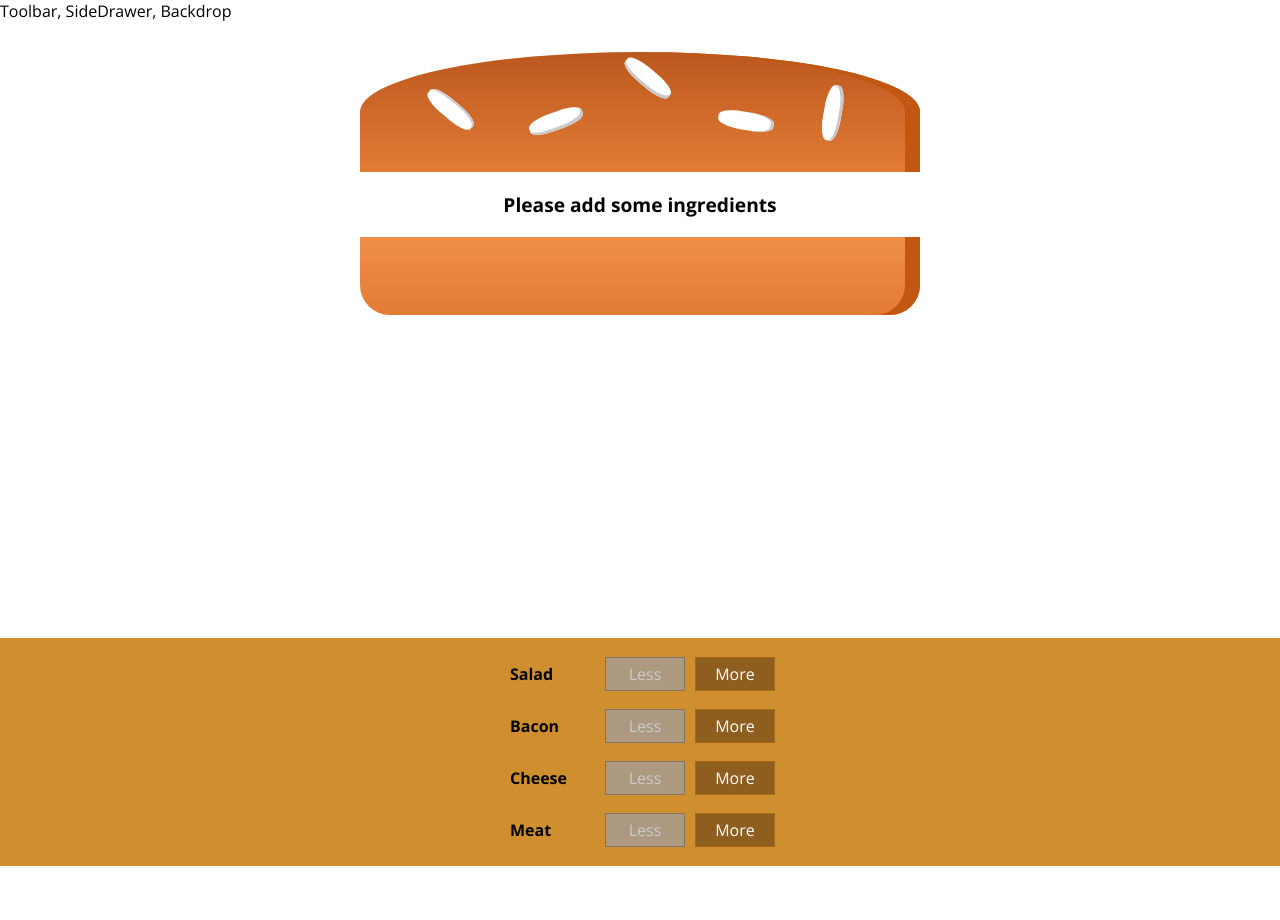
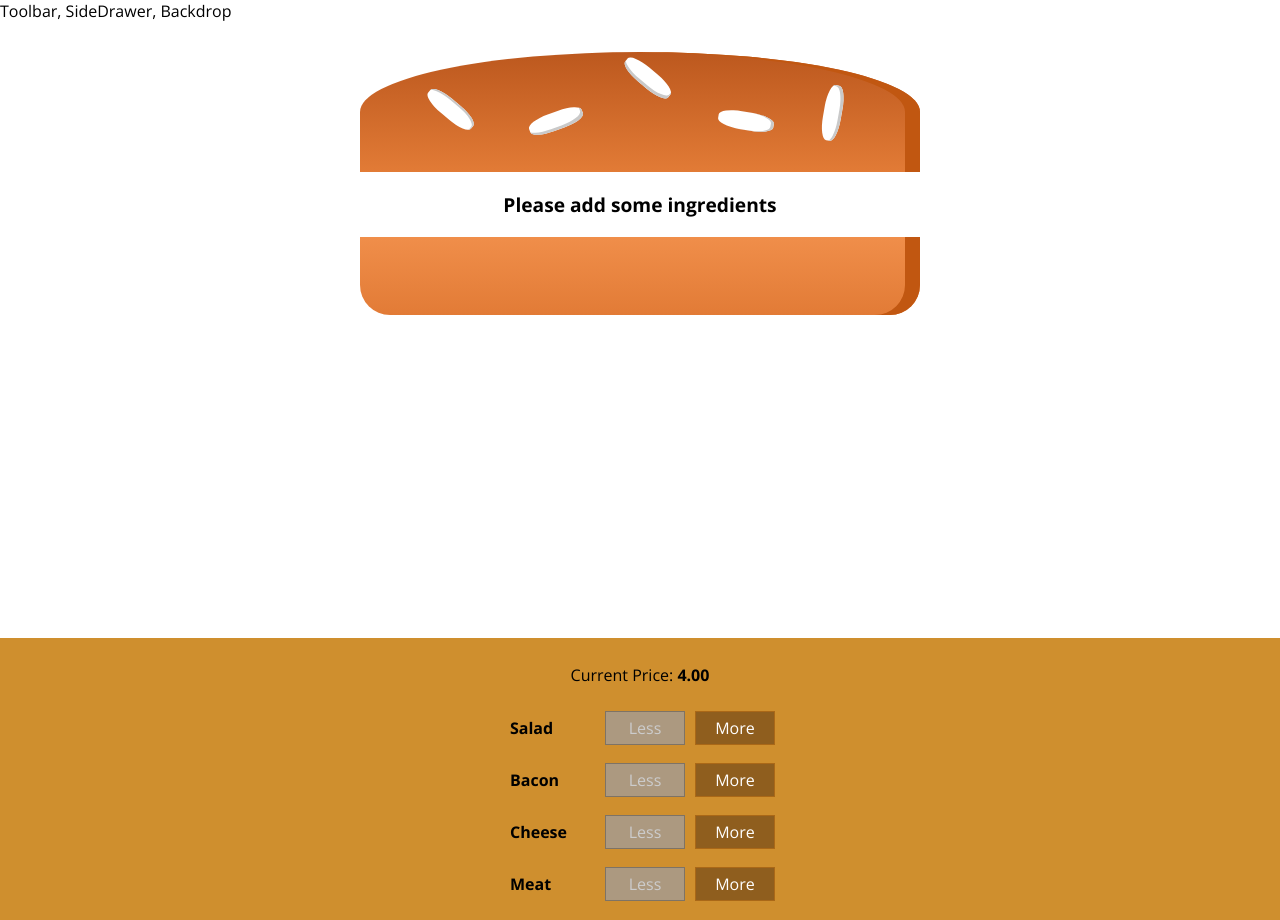
Before and after one commit to nestor-arguello/the-burger-builder, a React app: page / in a window 1280 px wide. Before the commit the page ends 866 px from the top, so only its background shows below. Built offline with nearby package versions, Linux system fonts and the light colour scheme.

Commit message:
display and update the burger price

```diff
--- a/src/components/Burger/BuildControls/BuildControls.js
+++ b/src/components/Burger/BuildControls/BuildControls.js
@@ -23,10 +23,13 @@
 const buildControls = ({
   ingredientAdded,
   ingredientRemoved,
-  disabled
+  disabled,
+  price
 }) => {
-  return (
-    <BuildControls>
+  return <BuildControls>
+      <p>
+        Current Price: <strong>{price.toFixed(2)}</strong>
+      </p>
       {controls.map(ctrl => (
         <BuildControl
           key={ctrl.label}
@@ -36,8 +39,7 @@
           disabled={disabled[ctrl.type]}
         />
       ))}
-    </BuildControls>
-  );
+    </BuildControls>;
 };
 
 export default buildControls;
--- a/src/containers/BurgerBuilder/BurgerBuilder.js
+++ b/src/containers/BurgerBuilder/BurgerBuilder.js
@@ -75,6 +75,7 @@
           ingredientAdded={this.handleAddIngredient}
           ingredientRemoved={this.handleRemoveIngredient}
           disabled={disabledInfo}
+          price={this.state.totalPrice}
         />
       </React.Fragment>
     );
```
